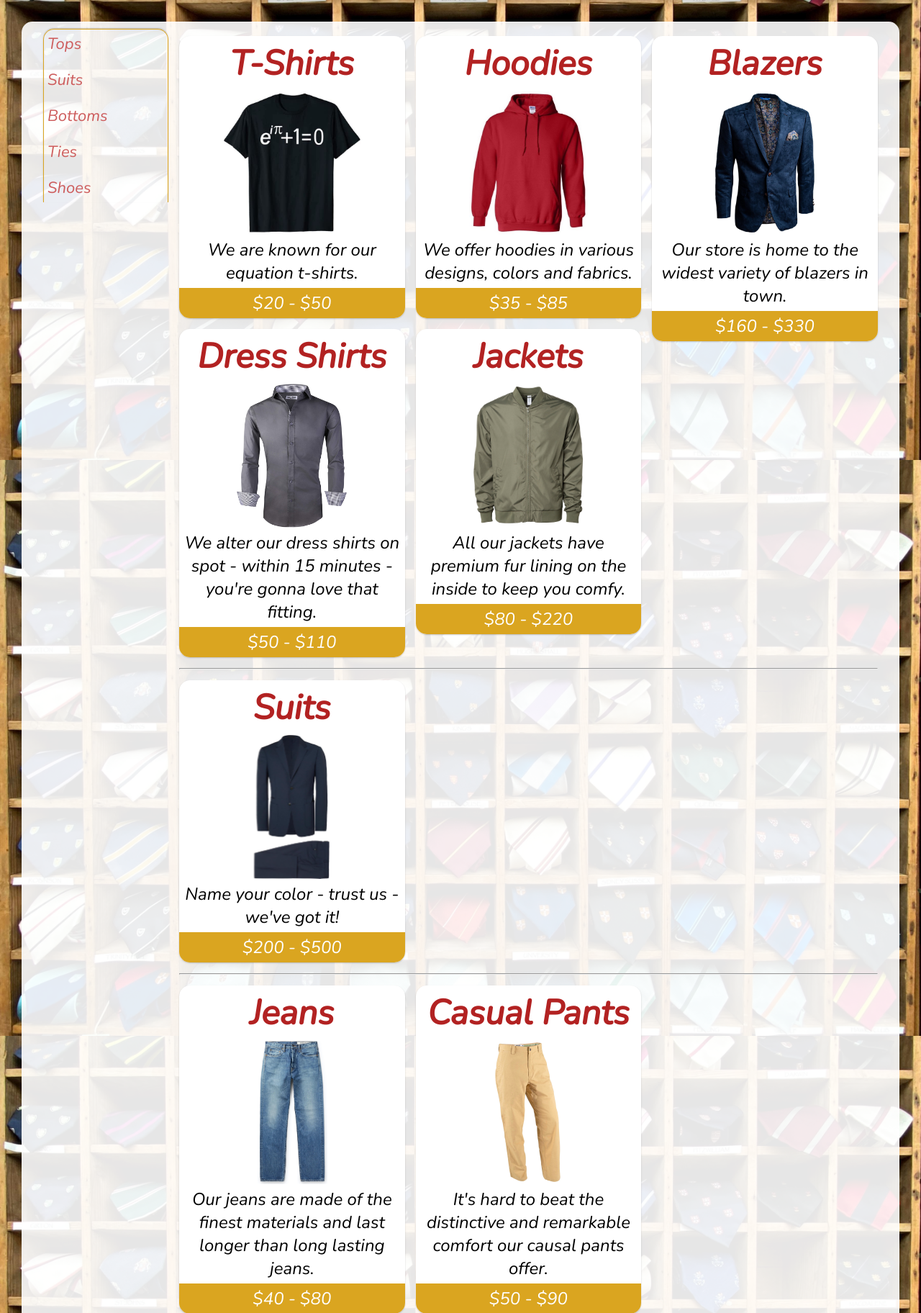
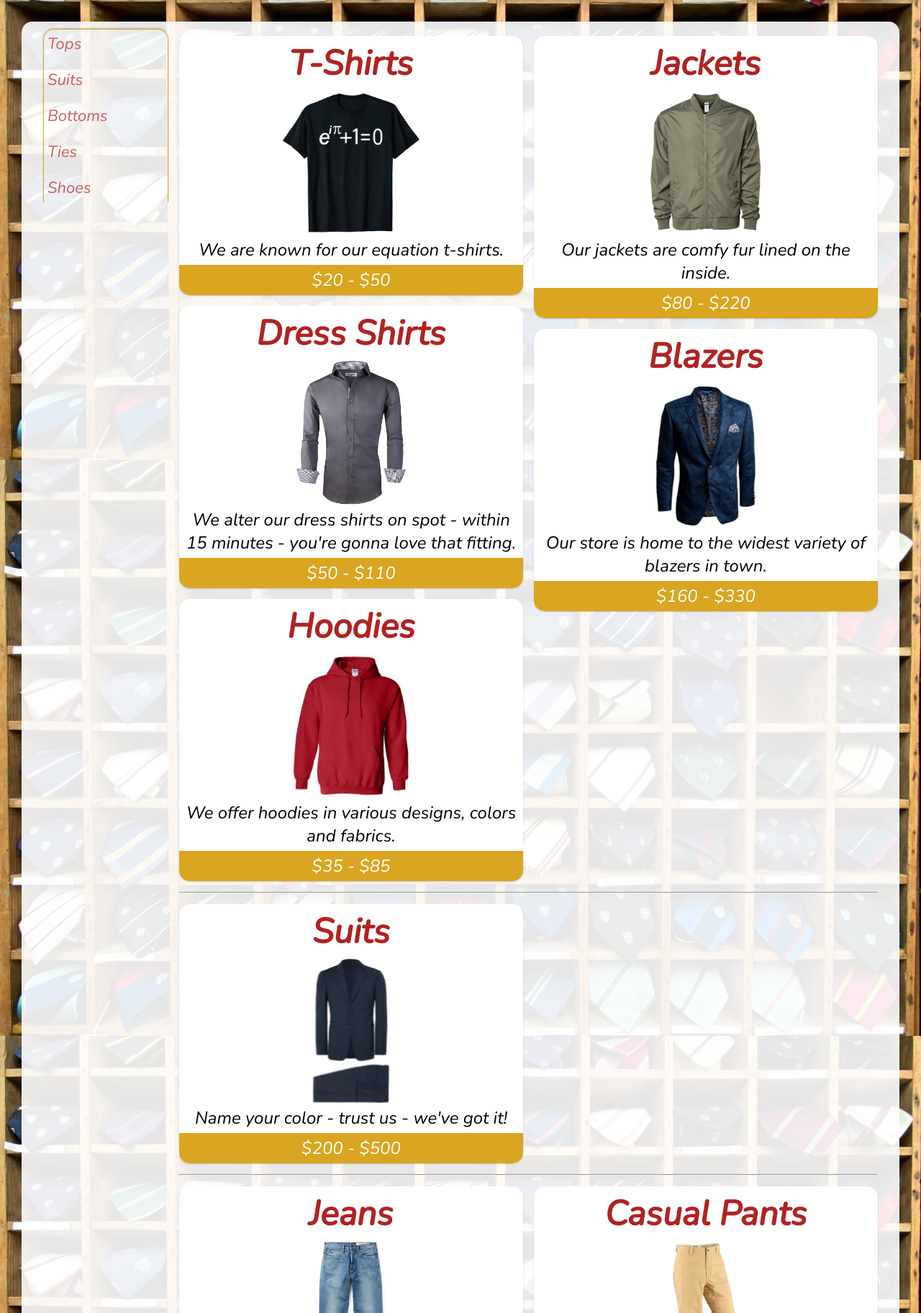
Before and after one commit to sixsalman/CS3500-Intro_To_Web_Tech-Project, a PHP site: page /catalog.html in a window 1280 px wide. Shown: the part 161-1985 px from the top of the page at 72% size. Run offline with PHP 8.4, Linux system fonts and the light colour scheme.

Commit message:
Updated project

```diff
--- a/about.html
+++ b/about.html
@@ -51,14 +51,14 @@
 		<section>
 		<a id="audio" class="anchor"></a>
 		<h2 class="marginTop">An Audio Track</h2>
+		<p>This is one of the tracks I listened to while working on this website.</p>
 		<audio src="media/InterstellarThemeMusic-IndianJamProject.mp3" controls></audio>
-		<p>This is one of the tracks I listened to while working on this website.</p>
 		</section>
 		<section>
 		<a id="video" class="anchor"></a>
 		<h2 class="marginTop">A Video</h2>
+		<p>This is campus of the university where I learnt how to develop webpages.</p>
 		<iframe id="WMUVid" src="https://www.youtube-nocookie.com/embed/ehjyDsg-qLU" frameborder="0" allow="accelerometer; autoplay; clipboard-write; encrypted-media; gyroscope; picture-in-picture" allowfullscreen></iframe>
-		<p>This is campus of the university where I learnt how to develop webpages.</p>
 		</section>
 		</div>
 	</main>
--- a/catalog.html
+++ b/catalog.html
@@ -34,8 +34,9 @@
 		</nav>
 		<div class="notNav">
 		<dl>
-			<a id="tops" class="anchor"></a>
+			<a id="tops"></a>
 			<div class="cat">
+			<div class="topsCol">
 			<div class="product">
 			<dt>T-Shirts</dt>
 			<dd><a href="images/tShirt.jpeg" target="_blank"><img src="images/tShirt.jpeg" alt="T-Shirt" title="T-Shirt"></a>We are known for our equation t-shirts.<span class="cost">$20 - $50</span>
@@ -51,9 +52,11 @@
 			<dd><a href="images/hoodie.jpeg" target="_blank"><img src="images/hoodie.jpeg" alt="Hoodie" title="Hoodie"></a>We offer hoodies in various designs, colors and fabrics.<span class="cost">$35 - $85</span>
 			</dd>
 			</div>
+			</div>
+			<div class="topsCol">
 			<div class="product">
 			<dt>Jackets</dt>
-			<dd><a href="images/jacket.jpg" target="_blank"><img src="images/jacket.jpg" alt="Jacket" title="Jacket"></a>All our jackets have premium fur lining on the inside to keep you comfy.<span class="cost">$80 - $220</span>
+			<dd><a href="images/jacket.jpg" target="_blank"><img src="images/jacket.jpg" alt="Jacket" title="Jacket"></a>Our jackets are comfy fur lined on the inside.<span class="cost">$80 - $220</span>
 			</dd>
 			</div>
 			<div class="product">
@@ -62,8 +65,9 @@
 			</dd>
 			</div>
 			</div>
+			</div>
 			<hr>
-			<a id="suits" class="anchor"></a>
+			<a id="suits"></a>
 			<div class="cat">
 			<div class="product">
 			<dt>Suits</dt>
@@ -72,7 +76,7 @@
 			</div>
 			</div>
 			<hr>
-			<a id="bottoms" class="anchor"></a>
+			<a id="bottoms"></a>
 			<div class="cat">
 			<div class="product">
 			<dt>Jeans</dt>
@@ -86,7 +90,7 @@
 			</div>
 			</div>
 			<hr>
-			<a id="ties" class="anchor"></a>
+			<a id="ties"></a>
 			<div class="cat">
 			<div class="product">
 			<dt>Ties</dt>
@@ -100,7 +104,7 @@
 			</div>
 			</div>
 			<hr>
-			<a id="shoes" class="anchor"></a>
+			<a id="shoes"></a>
 			<div class="cat">
 			<div class="product">
 			<dt>Sneakers</dt>
--- a/style.css
+++ b/style.css
@@ -1,9 +1,13 @@
+html {
+  scroll-padding-top: 169px;
+}
+
 * {
 	box-sizing: border-box;
 }
 
 body {
-	min-width: 970px;
+	min-width: 992px;
 	margin: 0px;
 	font-family: Nunito, Calibri, sans-serif;
 }
@@ -131,6 +135,7 @@ main nav {
 	top: 171px;
 	border-radius: 15px 15px 0px 0px;
 	float: left;
+	min-width: 155px;
 	width: 15%;
 	margin: 0px;
 	margin-right: 15px;
@@ -159,11 +164,6 @@ main .notNav {
 	margin-top: 10px;
 }
 
-.anchor {
-    position: relative;
-    top: -169px;
-}
-
 section#aboutUs {
 	column-count: auto;
 	column-rule: solid 1px goldenrod;
@@ -182,8 +182,6 @@ section#aboutUs p {
 
 
 #contTimeBox {
-	/*position: relative;
-	margin-bottom: 200px;*/
 	margin-top: 30px;
 	display: flex;
 	justify-content: space-between;
@@ -197,26 +195,9 @@ section#aboutUs p {
 	text-align: right;
 }
 
-/*#cont {
-	position: absolute;
-	left: 0px;
-	top: 0px;
-}
-
-#time {
-	position: absolute;
-	right: 0px;
-	top: 0px;
-	text-align: right;
-}*/
-
 dl {
 	margin: 0px;
 	padding: 0px;
-}
-
-#catalogBody main nav {
-	min-width: 100px;
 }
 
 #catalogBody main .notNav {
@@ -224,8 +205,20 @@ dl {
 }
 
 #catalogBody main .notNav .cat {
-	column-width: 300px;
+	column-count: 2;
 	column-gap: 15px;
+}
+
+#catalogBody .topsCol {
+	break-inside: avoid;
+}
+
+#catalogBody .topsCol .product {
+	margin-bottom: 15px;
+}
+
+#catalogBody .topsCol .product:last-child {
+	margin-bottom: 0px;
 }
 
 #catalogBody main hr {
@@ -252,13 +245,8 @@ div.product {
 	border-radius: 15px;
 	break-inside: avoid;
 	box-shadow: 0px 1px 2px rgba(0, 0, 0, 0.2);
-	margin-bottom: 15px;
 	padding: 5px;
 	transition: 0.3s;
-}
-
-div.product:last-child {
-	margin-bottom: 0px;
 }
 
 div.product:hover {
@@ -399,12 +387,9 @@ input[type="submit"]:hover {
 	border: solid 1px darkgoldenrod;
 }
 
-#aboutBody main nav {
-	min-width: 130px;
-}
-
 #aboutBody main .notNav {
 	column-count: 1;
+	text-align: justify;
 }
 
 img#myPic {
@@ -432,7 +417,7 @@ audio {
 }
 
 .marginTop {
-	margin-top: 40px;
+	margin-top: 74px; /* changed from 40 to fix ios audio player overlap issue*/
 }
 
 .marginLeft {
```
